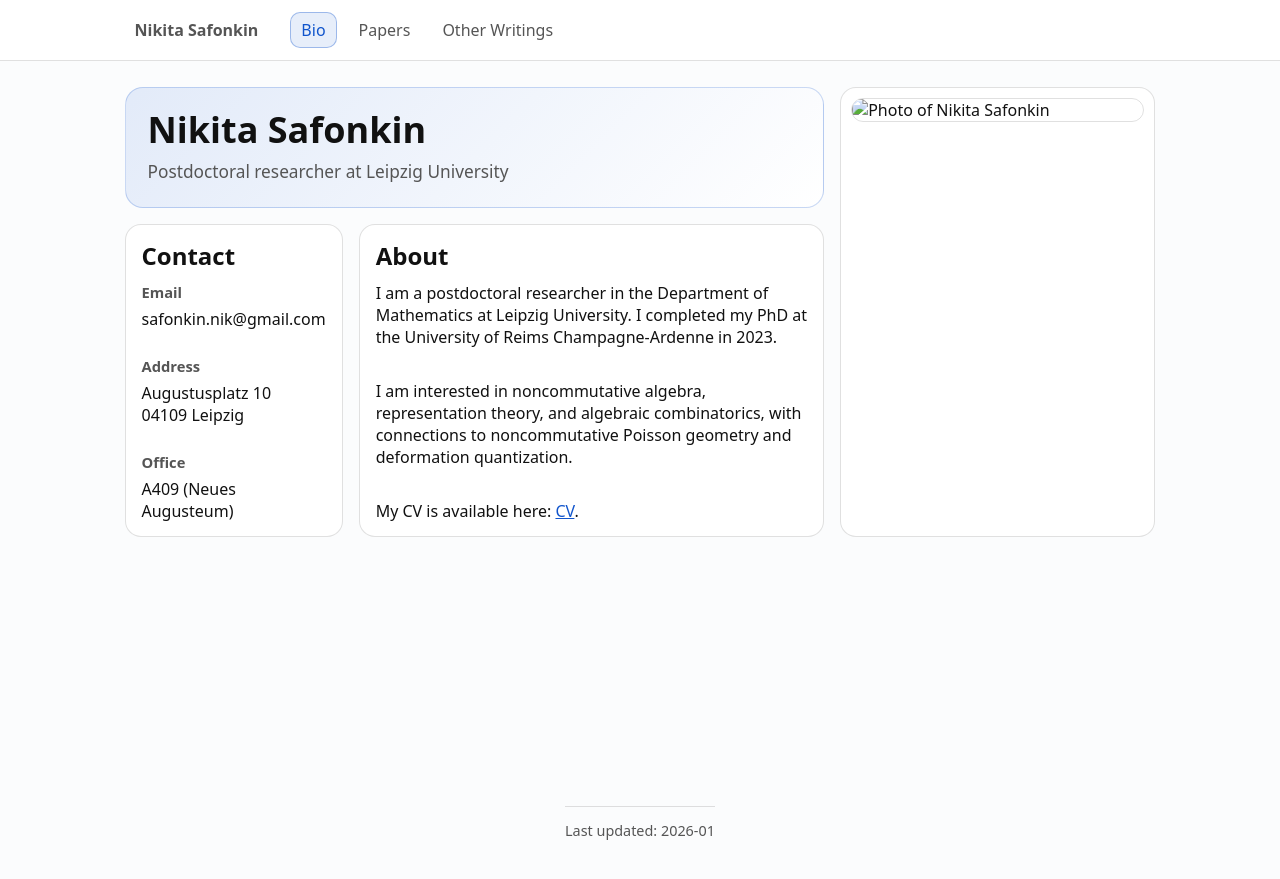
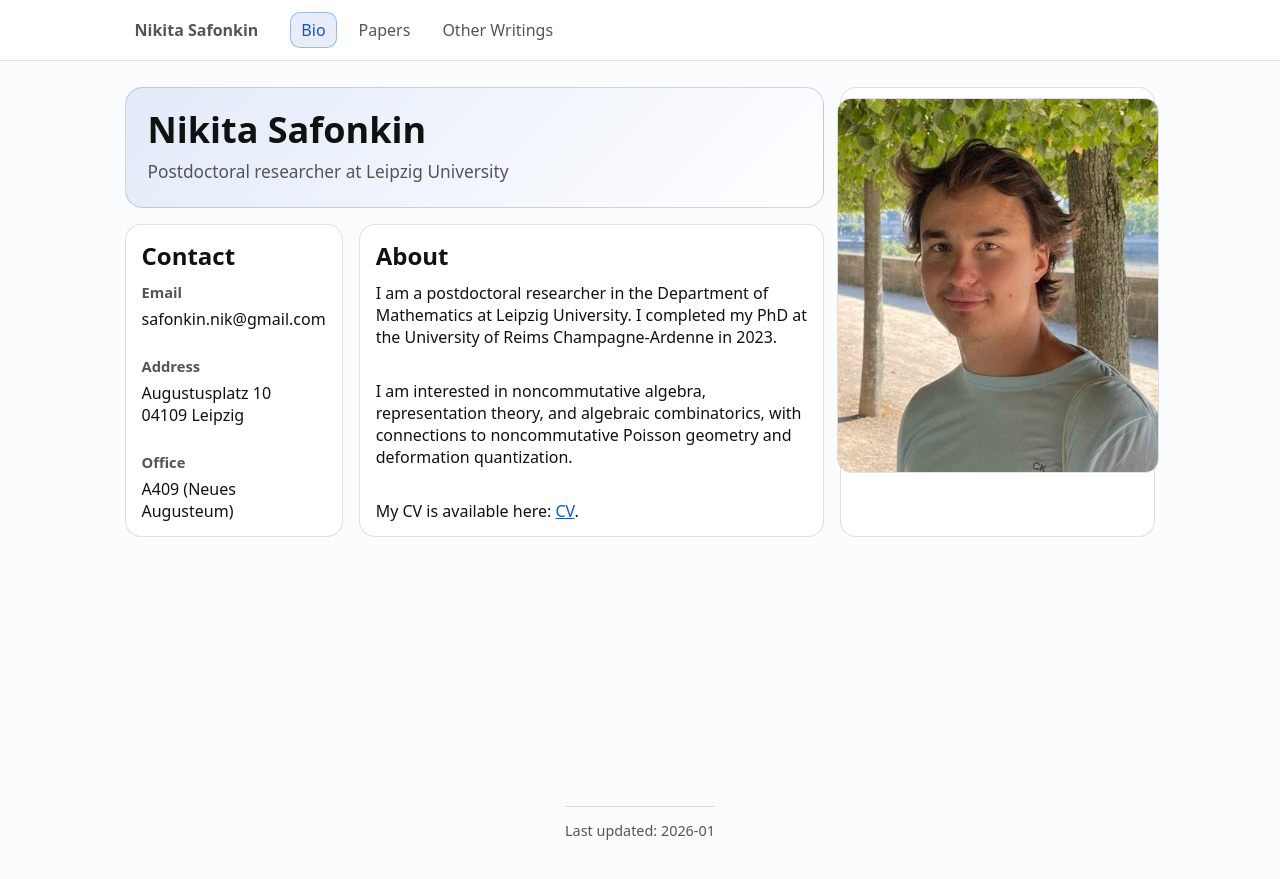
Before and after one commit to n-safonkin/n-safonkin.github.io, a Jekyll site: the page built from index.html, in a window 1280 px wide. Shown: the top 879 px of the page. Built offline with Jekyll 4.4.1, drawn with Linux system fonts in a browser that asks for light colours.

Commit message:
Update index.html

```diff
--- a/index.html
+++ b/index.html
@@ -14,7 +14,7 @@ extra_css:
   </section>
 
   <div class="card photo-card">
-    <img src="{{ '/me.jpg' | relative_url }}" alt="Photo of Nikita Safonkin">
+    <img src="{{ '/assets/me.jpg' | relative_url }}" alt="Photo of Nikita Safonkin">
   </div>
 
   <div class="card contact-card">
```
